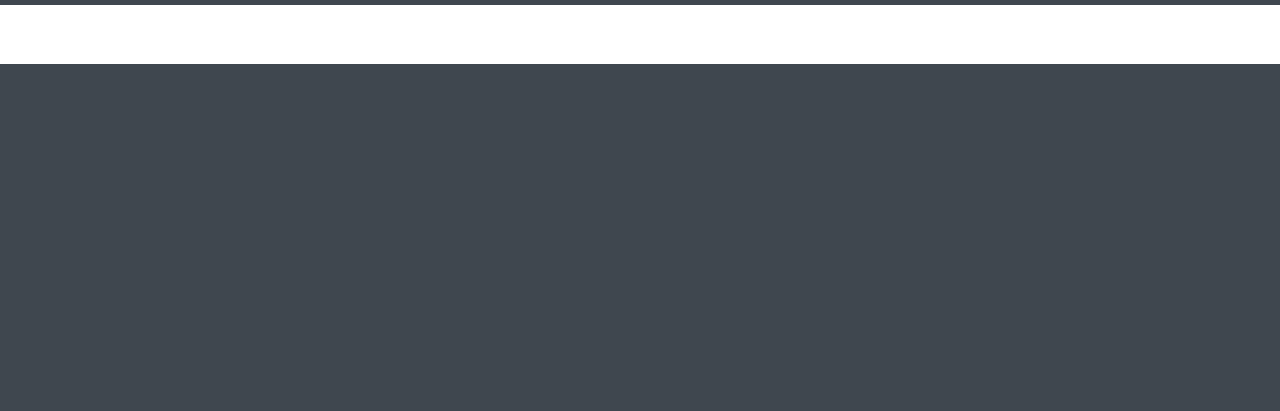
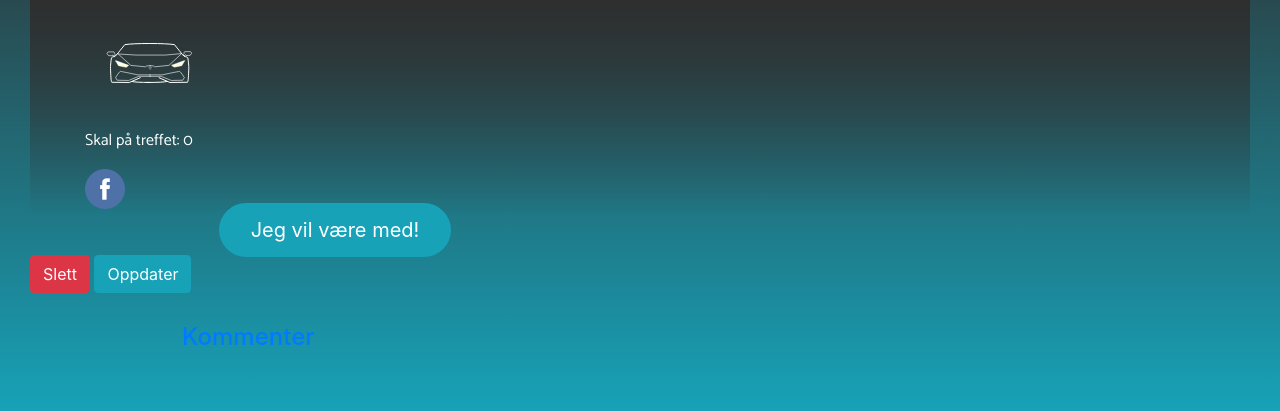
Before and after one commit to arunsangha/Shady-Garage, a Django app: a page that uses ShadyGarage/meets/templates/meets/meets_detail.html in a window 1280 px wide. Shown: the part 736-1147 px from the top of the page. Before the commit the page ends 800 px from the top, so only its background shows below. Run offline with Django 3.2, Linux system fonts and the light colour scheme; a user stored in the database is signed in; data comes from the database, SQL or seed files in the repository; both versions use the stored data as it was after the commit; some libraries are stand-ins or nearby versions.

Commit message:
Startet på design, fikset cards bilder i meets list

```diff
--- a/ShadyGarage/meets/api/serializers.py
+++ b/ShadyGarage/meets/api/serializers.py
@@ -21,6 +21,7 @@ class MeetsModelSerializer(serializers.ModelSerializer):
             'time',
             'description',
             'meet_image',
+            'category',
             'joining',
             'day',
             'url',
--- a/ShadyGarage/meets/forms.py
+++ b/ShadyGarage/meets/forms.py
@@ -16,7 +16,6 @@ class CreateMeetForm(forms.ModelForm):
         self.fields['date'].widget = widgets.SelectDateWidget()
         self.fields['date'].initial = datetime.date.today()
         self.fields['date'].label = "Dato"
-        self.fields['time'].widget = widgets.SelectDateWidget()
         self.fields['time'].label = "Treffet starter..."
         self.fields['description'].label = "Beskrivelse av treffet:"
         self.fields['location'].label = "Adresse:"
--- a/ShadyGarage/meets/models.py
+++ b/ShadyGarage/meets/models.py
@@ -20,7 +20,7 @@ class MeetManager(models.Manager):
 
 class Meet(models.Model):
     MARKER_CHOICES = (("static/images/e30marker.svg", "BMW E30"), ("static/images/Stance.svg", "Audi A4 B8 Stance"), ("static/images/lamborghini.svg", "Lamborghini Huracan"))
-    CATEGORY_CHOICES = (("static/images/shady.jpg", "ShadyGarage"), ("static/images/stance.jpg", "Stance"),("static/images/classic.jpg", "Classic"), ("static/images/tuner.jpg", "Tuner"), ("static/images/mc.jpg", "MC"), ("static/images/offroad.jpg", "Offroad"))
+    CATEGORY_CHOICES = (("static/images/logomidlertidig.png", "ShadyGarage"), ("static/images/meet_card/Stance-Car.jpg", "Stance"),("static/images/meet_card/Classic-Car.jpg", "Classic"), ("static/images/meet_card/Tuner-Car.jpg", "Tuner"), ("static/images/meet_card/Mc.jpg", "MC"), ("static/images/meet_card/Offroad-Car.jpg", "Offroad"))
     user_fk = models.ForeignKey(auth.models.User, related_name="meets_user_fk")
     meet_name = models.CharField(max_length = 255, unique = True)
     category = models.CharField(choices=CATEGORY_CHOICES, default="static/images/burning.jpg", max_length=255)
--- a/ShadyGarage/meets/templates/meets/meets_detail.html
+++ b/ShadyGarage/meets/templates/meets/meets_detail.html
@@ -8,22 +8,26 @@
     <div class="meet_detail_title_container">
         <h1>{{ meet.meet_name}}</h1>
     </div>
-    <div class="meet_detail_info_container">
-      <p id="location" data-marker="{{meet.marker_image}}">{{meet.location}}</p>
-      <div class="meet_detail_description_container">
-          <p>{{meet.description}}</p>
-      </div>
-      <div class="meet_detail_time_container">
-        <div class="meet_detail_date_container">
-            <p>{{ meet.date|date:'Y-m-d' }} </p>
-        </div>
-        <div class="meet_detail_hour_container">
-            <p>{{ meet.time}}</p>
+    <div class="meet_detail_description_container">
+        <p>{{meet.description}}</p>
+        <p id="location" data-marker="{{meet.marker_image}}">{{meet.location}}</p>
+        <p>{{ meet.date|date:'Y-m-d' }} </p>
+        <p>{{ meet.time}}</p>
+    </div>
+    <div class="meet_detail_map_container">
+      <div id="map"></div>
+      <div class="meet_detail_map_shadow">
+        <div class="container">
+              <img src="{% static 'images/lamborghini-inherit.svg'%}" alt="">
+              <p>Skal på treffet: {{meet.users_joining.count}}</p>
+              <a href="https://www.facebook.com/sharer/sharer.php?u=shadygarage.pythonanywhere.com/{{request.get_full_path}}">
+                <input type="image" src="{% static 'images/facebooklogo.png'%}" class="facebookShare" id="facebookShareMeet"/>
+              </a>
         </div>
       </div>
-      <div class="meet_detail_interested_container">
-          <p>Skal på treffet: {{meet.users_joining.count}}</p>
-      </div>
+    </div>
+
+    <div class="meet_detail_info_container">
       <div class="meet_detail_join_container">
         {% for user in meet.users_joining.all  %}
           {% if request.user == user %}
@@ -31,16 +35,11 @@
           {% endif %}
         {% endfor %}
 
-        <a href="" id="join_button" data-id="{{ meet.pk }}">Jeg vil være med!</a>
+        <a href="" id="join_button" class="meet_join_button" data-id="{{ meet.pk }}">Jeg vil være med!</a>
+      </div>
 
-      </div>
-      <a href="https://www.facebook.com/sharer/sharer.php?u=shadygarage.pythonanywhere.com/{{request.get_full_path}}">
-        <input type="image" src="{% static 'images/facebooklogo.png'%}" class="facebookShare" id="facebookShareMeet"/>
-      </a>
     </div>
-    <div class="meet_detail_map_container">
-      <div id="map"></div>
-    </div>
+
     <div class="meet-detail-button-container">
       {% if request.user == meet.user_fk %}
         <a href="{% url 'meets:delete_meet' slug=meet.slug%}" class="btn btn-danger">Slett</a>
--- a/ShadyGarage/meets/templates/meets/meets_list.html
+++ b/ShadyGarage/meets/templates/meets/meets_list.html
@@ -114,12 +114,12 @@
 
             $(".meet-list-container").append(
                 `
-                <div class="meet-card-container">
+                <div class="meet-card-container" style="background-image: url(../${value.category})">
                   <div class="meet-card-container-color-overlay">
                     <div class="meet-card-title">
                       <a class="w" href='${value.url}'><h3>${meet_name}</h3></a>
                     </div>
-                    <div class="meet-card-imagecontainer">
+                    <div class="meet-card-imagecontainer" style="background-image: url(../${value.category})">
                     </div>
                     <div class="meet-card-timecontainer">
                       <p class="w"> ${value.day} </p>
--- a/ShadyGarage/static/css/style.css
+++ b/ShadyGarage/static/css/style.css
@@ -275,13 +275,14 @@ h1,h2,h3,h4,h5,h6{
   width: 90%;
   margin: 50px auto;
 }
-
+/*background-image: url("../images/burning.jpg");*/
 .meet-card-container{
   display: flex;
-  background-image: url("../images/burning.jpg");
+
   background-repeat: no-repeat;
   background-position: 25% 90%;
-  background-size: 160% 100%;
+  /*background-size: 160% 100%;*/
+  background-size: cover;
   height: 600px;
   width: 28%;
   margin: 20px 20px;
@@ -311,7 +312,6 @@ h1,h2,h3,h4,h5,h6{
   border: 3px solid white;
   width: 75%;
   height: 25%;
-  background-image: url("../images/burning.jpg");
   background-size: cover;
 }
 
@@ -360,7 +360,7 @@ h1,h2,h3,h4,h5,h6{
   width: 80%;
   margin-top: 10px;
   padding: 7px 0 0 0;
-  border-top: 2px solid var(--main-light-color);
+  border-top: 2px solid #ffff;
 }
 
 .meet-card-bottom-info p {
@@ -398,7 +398,7 @@ h1,h2,h3,h4,h5,h6{
 
 .meet_detail_body{
   padding: 30px;
-  background-color: var(--main-light-color);
+  background: linear-gradient(var(--main-dark-color), var(--main-dark-color), var(--button-color));
 }
 
 
@@ -407,11 +407,23 @@ h1,h2,h3,h4,h5,h6{
   justify-content: center;
   vertical-align: top;
   margin-bottom: 20px;
+  color:white;
+  font-family: nosifer;
 }
 
+/* TODO: Kartet må sentres og være mindre */
 .meet_detail_map_container{
   display: inline-block;
-  width: 35%;
+  width: 100%;
+}
+
+/* TODO: elementer må ligge i forhold til design-skisse */
+.meet_detail_map_shadow{
+  width: 100%;
+  height: 100%;
+  background: linear-gradient(var(--main-dark-color), rgba(0, 0, 0, 0.001));
+  color:white;
+  display: flex;
 }
 
 .meet_detail_info_container{
@@ -424,9 +436,8 @@ h1,h2,h3,h4,h5,h6{
   display: block;
   vertical-align: top;
   padding: 3px;
-  border: 1px solid grey;
-  box-shadow: 1px 2px #888888;
-  border-radius: 2px;
+  text-align:center;
+  color:white;
 }
 
 .meet_detail_time_container{
@@ -490,6 +501,21 @@ h1,h2,h3,h4,h5,h6{
   height: 50px;
   border-radius: 50%;
   margin-left: 20px;
+}
+
+.meet_join_button{
+  background-color: var(--button-color);
+  border:none;
+  color:white;
+  padding:15px 32px;
+  text-align: center;
+  font-size: 20px;
+  border-radius: 30px;
+}
+
+.meet_join_button:hover{
+  background-color: #ffff;
+  color:var(--button-color);
 }
 
 @media only screen and (max-width: 480px){
```
Also changed, not shown: ShadyGarage/db.sqlite3, ShadyGarage/meets/migrations/0011_auto_20180520_1508.py (added), ShadyGarage/static/images/lamborghini-inherit.svg (added), ShadyGarage/static/images/meet_card/Classic-Car.jpg (added), ShadyGarage/static/images/meet_card/Mc.jpg (added), ShadyGarage/static/images/meet_card/Offroad-Car.jpg (added), ShadyGarage/static/images/meet_card/Stance-Car.jpg (added), ShadyGarage/static/images/meet_card/Tuner-Car.jpg (added).
